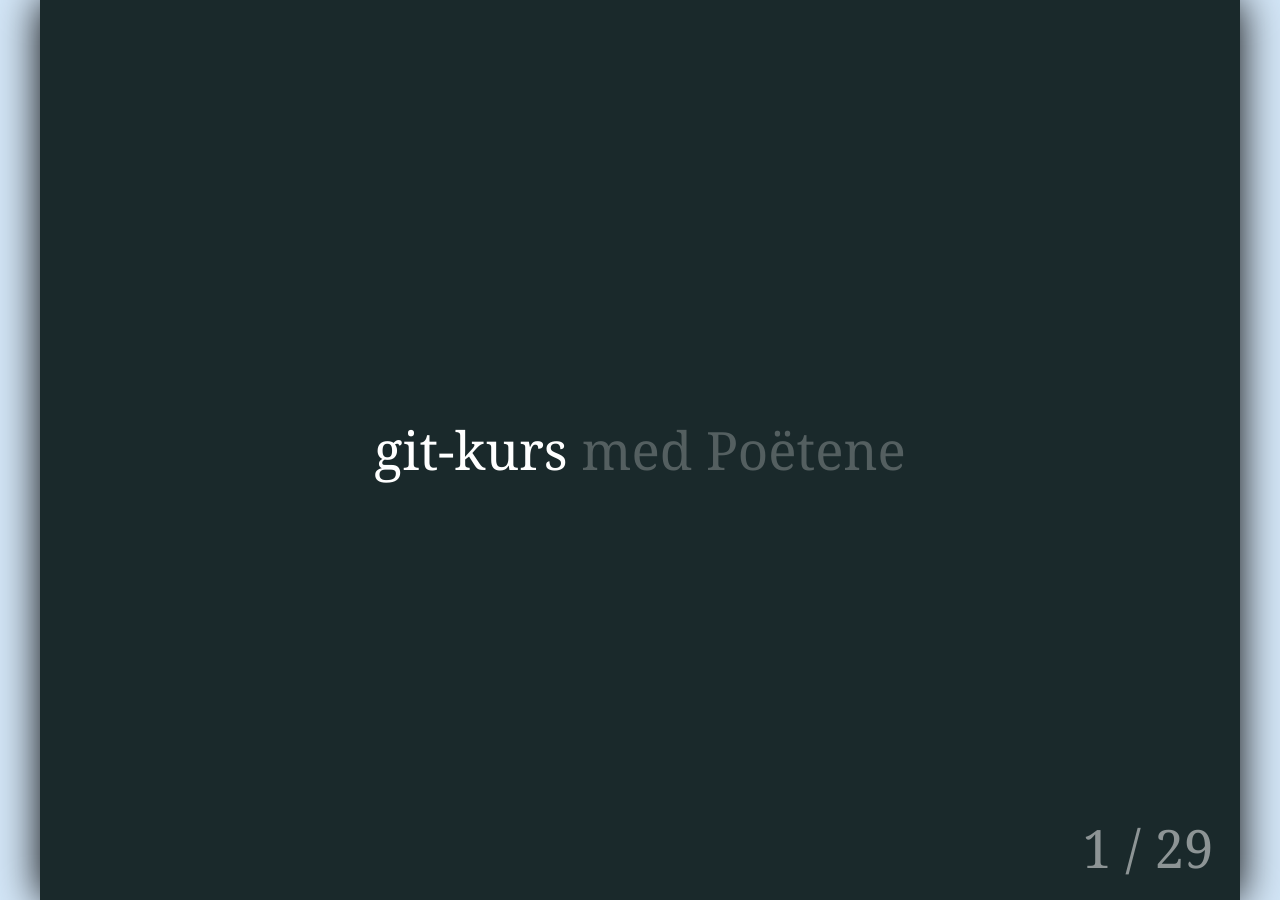
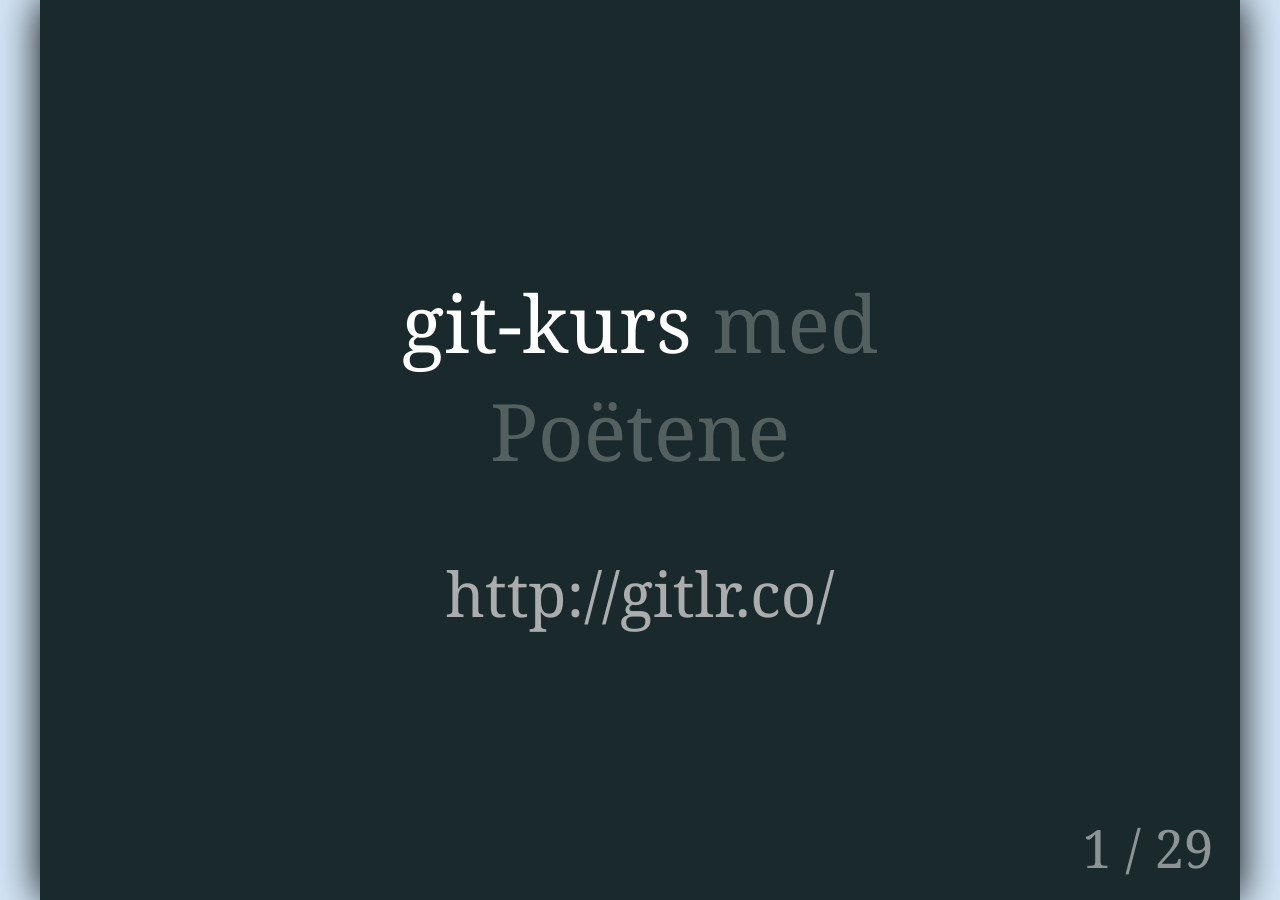
Before and after one commit to bftj/bftj.github.io, a Jekyll site: the page slides/index.html, which Jekyll copies as it is, in a window 1280 px wide. Built offline with Jekyll 4.4.1, drawn with Linux system fonts in a browser that asks for light colours; Markdown is read by kramdown in place of the engine named in the settings.

Commit message:
Add link to webpage

```diff
--- a/slides/index.html
+++ b/slides/index.html
@@ -11,7 +11,9 @@
 
 class: center, middle
 
-git-kurs <span class=subtle>med Poëtene</span>
+## git-kurs <span class=subtle>med Poëtene</span>
+
+### http://gitlr.co/
 
 ---
 
```
